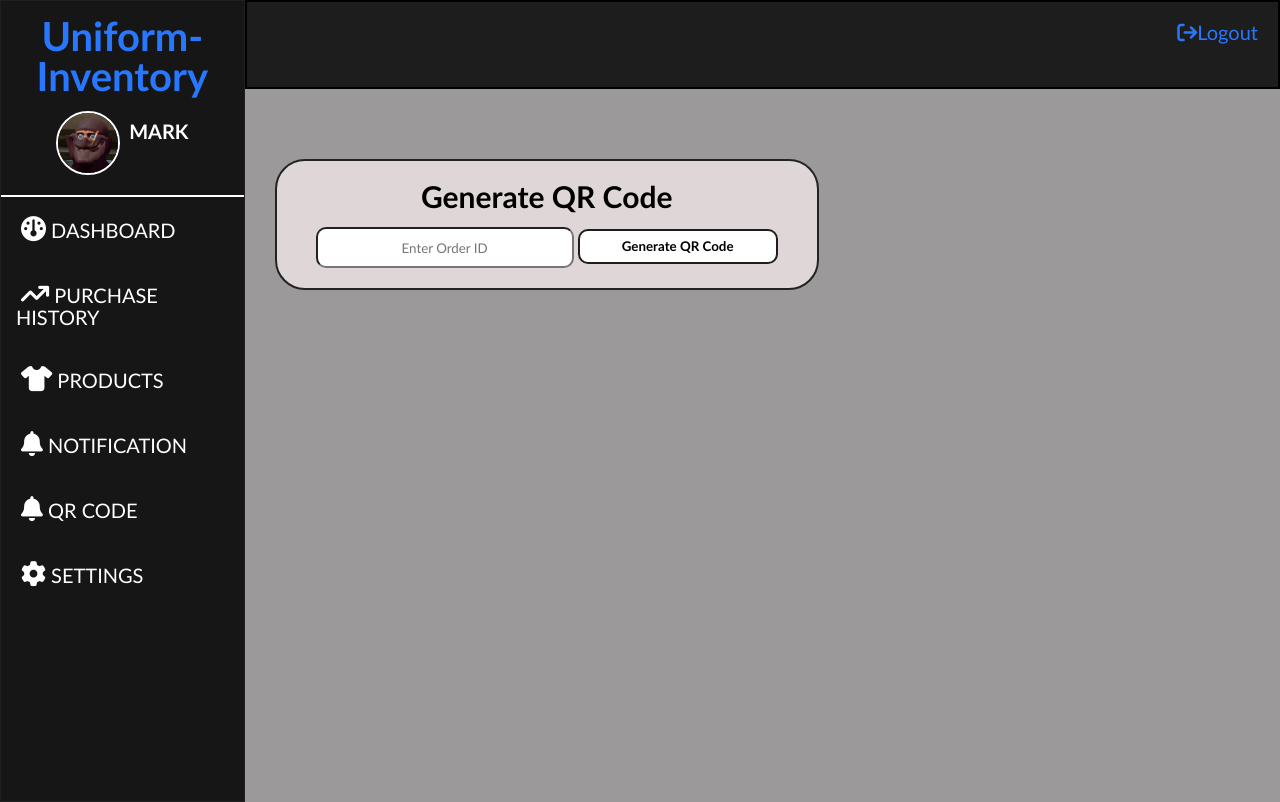
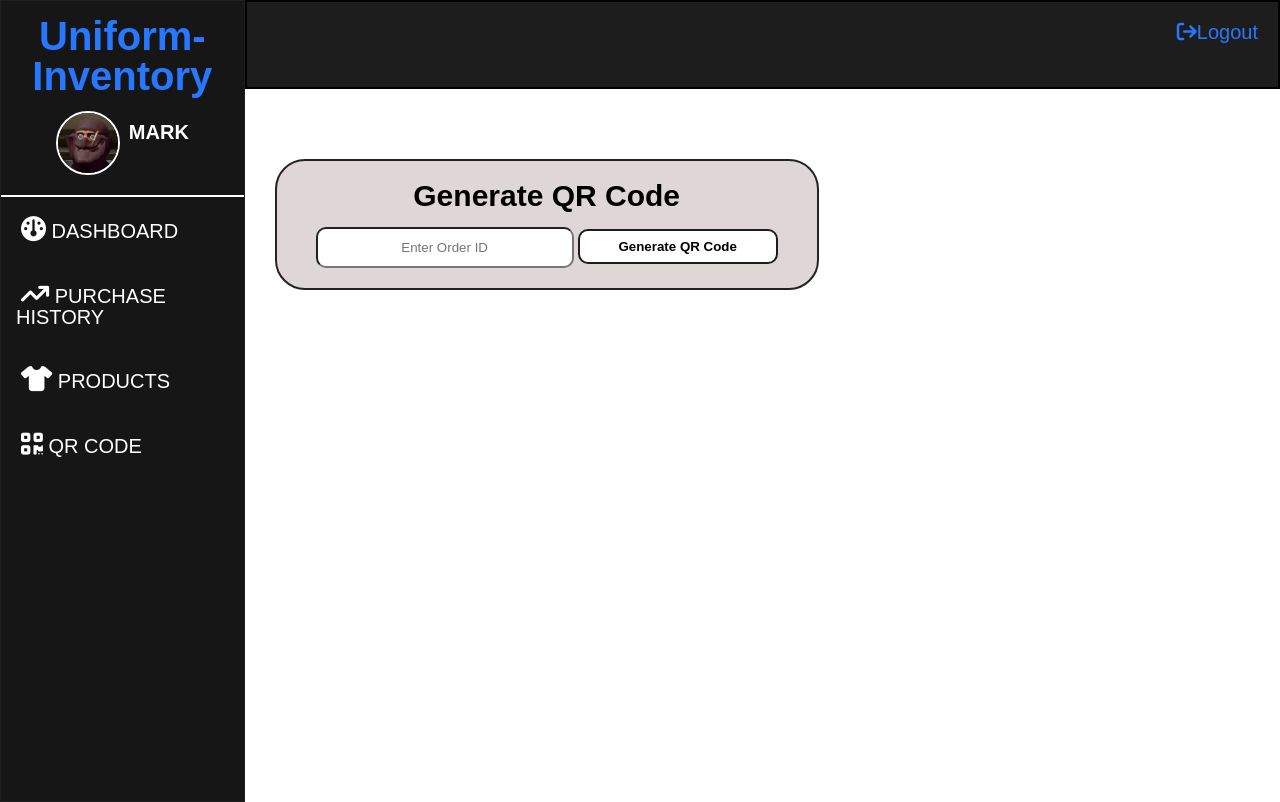
Before and after one commit to Deskud/IMS_Web-2, a PHP site: page /QRCode.php in a window 1280 px wide. Run offline with PHP 8.4, Linux system fonts and the light colour scheme; a user stored in the database is signed in; some libraries are stand-ins or nearby versions.

Commit message:
Few css changes-

```diff
--- a/Parts/dash_sidebar.php
+++ b/Parts/dash_sidebar.php
@@ -18,14 +18,9 @@
                             <a href="Products.php"><i class="fa-solid fa-shirt"></i><span class="menuText" > Products</span></a>
                         </li>
                         <li >
-                            <a href="Notif.php"><i class="fa-solid fa-bell"></i><span class="menuText" > Notification</span></a>
+                            <a href="QRCode.php"><i class="fa-solid fa-qrcode"></i><span class="menuText" > QR Code</span></a>
                         </li>
-                        <li >
-                            <a href="QRCode.php"><i class="fa-solid fa-bell"></i><span class="menuText" > QR Code</span></a>
-                        </li>
-                        <li>
-                            <a href="Settings.php"><i class="fa-solid fa-gear"></i><span class="menuText" > Settings</span></a>
-                        </li>
+
                     </ul>
                 </div>
             </div>
--- a/QRCode.php
+++ b/QRCode.php
@@ -60,9 +60,10 @@
 
             // Write the printable content to the new window
             newWindow.document.open();
-            newWindow.document.write('<html><head><title>Print QR Code</title></head><body>');
+            newWindow.document.write('<html><head><title>QR Code</title></head><body>');
             newWindow.document.write(printableContent);
             newWindow.document.write('</body></html>');
+
             newWindow.document.close();
 
             // Call the print function after a slight delay to ensure the content is loaded
--- a/css/IMSstyle.css
+++ b/css/IMSstyle.css
@@ -254,13 +254,13 @@ div.dashboardSideBar{
 }
 div.dashboardContent_Container{
     width: 100%;
-    background: #9b9999;
+    background: #ffffff;
 }
 
 h3.dashboardLogo{
     color: rgb(40, 119, 255);
 
-    font-family: 'Gill Sans', 'Gill Sans MT', Calibri, 'Trebuchet MS', sans-serif;
+    font-family: Arial, Helvetica, sans-serif;
     padding-top: 15px;
     font-size: 40px;
     text-align: center;
@@ -288,7 +288,7 @@ div.dashboardSideBar_User span{
     text-transform: uppercase;
     color: white;
     display: inline-block;
-    font-family: 'Gill Sans', 'Gill Sans MT', Calibri, 'Trebuchet MS', sans-serif;
+    font-family: Arial, Helvetica, sans-serif;
     font-weight: bold;
 }
 
@@ -299,7 +299,7 @@ margin-top: 0%;
 ul.dashboardSideBar_Menu_lists li{
     padding: 20px 15px;
 
-    font-family: 'Gill Sans', 'Gill Sans MT', Calibri, 'Trebuchet MS', sans-serif;
+    font-family: Arial, Helvetica, sans-serif;
     text-transform: uppercase;
 
 }
@@ -345,7 +345,7 @@ div.dashboard_topNav a{
 }
 
 #logoutButton{
-font-family: 'Gill Sans', 'Gill Sans MT', Calibri, 'Trebuchet MS', sans-serif;
+font-family: Arial, Helvetica, sans-serif;
 float: right;
 }
 div.dashboardContent{
@@ -512,7 +516,7 @@ display: inline-block;
 
 #qrcode_h2 {
     font-size: 30px;
-    font-family: 'Gill Sans', 'Gill Sans MT', Calibri, 'Trebuchet MS', sans-serif;
+    font-family: Arial, Helvetica, sans-serif;
 }
 
 .qrcode_container {
@@ -533,7 +537,7 @@ display: inline-block;
 .input_order_id {
     width: 250px;
     height: 35px;
-    font-family: 'Gill Sans', 'Gill Sans MT', Calibri, 'Trebuchet MS', sans-serif;
+    font-family: Arial, Helvetica, sans-serif;
     border-radius: 10px;
     text-align: center;
     display: inline-block;
@@ -541,7 +545,7 @@ display: inline-block;
 
 .generate_button {
     width:200px;
-    font-family: 'Gill Sans', 'Gill Sans MT', Calibri, 'Trebuchet MS', sans-serif;
+    font-family: Arial, Helvetica, sans-serif;
     height: 35px;
     border-radius: 10px;
     border: solid 2px rgb(29, 29, 29);
```
Also changed, not shown: other parts of css/IMSstyle.css (+19 -15 lines), Parts/TableHistory.php (+12 -10 lines), fetch_data.php (line endings or trailing spaces).
